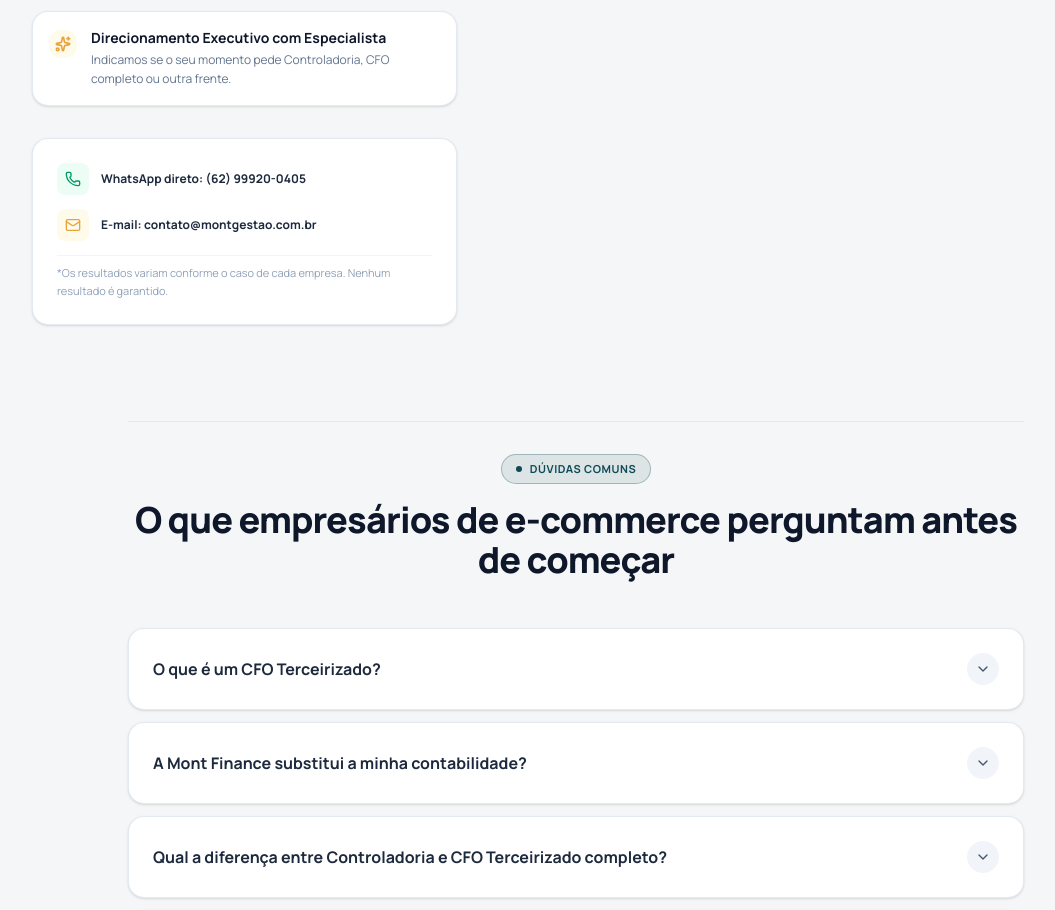
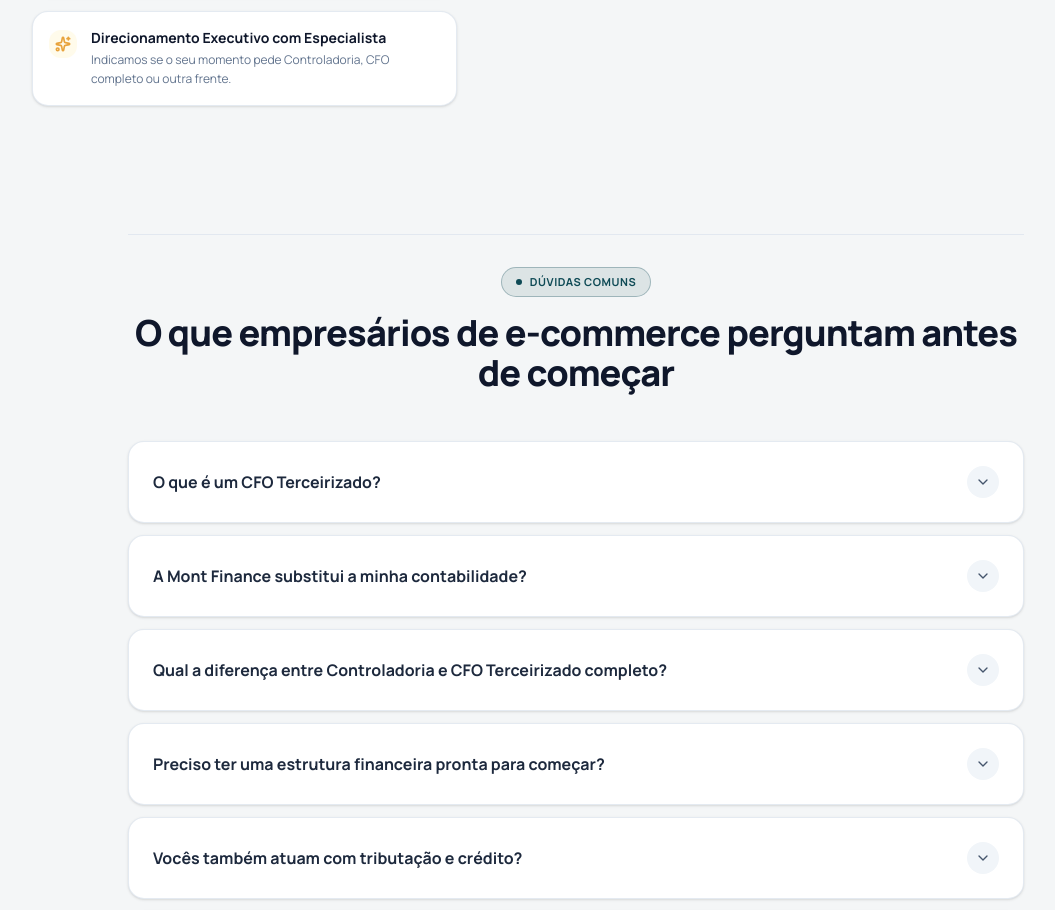
Before and after one commit to leandervenancio-source/site, a React (Vite) app: page / in a window 1280 px wide. Shown: the part 9480-10390 px from the top of the page, without its empty margins (64-1119 px from the left). Built offline with nearby package versions, Linux system fonts and the light colour scheme; no server answers.

Commit message:
refactor: remove caixa de contato duplicada da sessao de diagnostico

```diff
--- a/src/pages/Home.tsx
+++ b/src/pages/Home.tsx
@@ -7,8 +7,6 @@ import {
   AlertTriangle,
   Check,
   X,
-  Phone,
-  Mail,
   Linkedin,
   ShieldCheck,
   Target,
@@ -16,7 +14,7 @@ import {
 } from "lucide-react";
 import { DiagnosticForm } from "../components/DiagnosticForm";
 import { FinancialCockpit } from "../components/FinancialCockpit";
-import { trackCtaClick, trackWhatsAppClick } from "../lib/analytics";
+import { trackCtaClick } from "../lib/analytics";
 
 export function Home() {
   const [openFaq, setOpenFaq] = useState<number | null>(null);
@@ -937,34 +935,6 @@ export function Home() {
                   </div>
                 </div>
               </div>
-
-              {/* Caixa de Contato Direto */}
-              <div className="p-6 rounded-2xl bg-white border border-slate-200/90 space-y-3.5 text-xs text-slate-600 shadow-sm">
-                <a
-                  href="https://wa.me/5562999200405"
-                  target="_blank"
-                  rel="noopener noreferrer"
-                  onClick={() => trackWhatsAppClick("diagnostic_contact_box")}
-                  className="flex items-center gap-3 text-slate-800 hover:text-[#0E4A55] font-bold transition-colors"
-                >
-                  <div className="w-8 h-8 rounded-lg bg-emerald-50 text-emerald-600 flex items-center justify-center">
-                    <Phone className="w-4 h-4" />
-                  </div>
-                  <span>WhatsApp direto: (62) 99920-0405</span>
-                </a>
-                <a
-                  href="mailto:contato@montgestao.com.br"
-                  className="flex items-center gap-3 text-slate-800 hover:text-[#0E4A55] font-bold transition-colors break-all"
-                >
-                  <div className="w-8 h-8 rounded-lg bg-amber-50 text-[#E8A33D] flex items-center justify-center">
-                    <Mail className="w-4 h-4" />
-                  </div>
-                  <span>E-mail: contato@montgestao.com.br</span>
-                </a>
-                <p className="text-[11px] text-slate-400 pt-2 leading-relaxed border-t border-slate-100">
-                  *Os resultados variam conforme o caso de cada empresa. Nenhum resultado é garantido.
-                </p>
-              </div>
             </div>
 
             {/* Coluna Direita: Formulário */}
```
